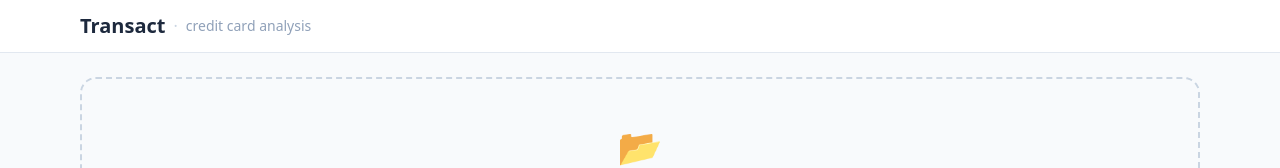
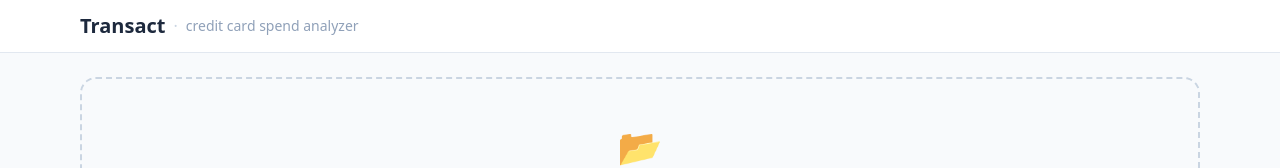
Before and after one commit to dwipam/transact, a React (Vite) app: page / in a window 1280 px wide. Shown: the top 168 px of the page. Built offline with nearby package versions, Linux system fonts and the light colour scheme.

Commit message:
update app subtitle

```diff
--- a/src/App.tsx
+++ b/src/App.tsx
@@ -81,7 +81,7 @@ export default function App() {
           <div className="flex items-center gap-2">
             <span className="text-xl font-bold text-slate-800">Transact</span>
             <span className="text-slate-300">·</span>
-            <span className="text-slate-400 text-sm">credit card analysis</span>
+            <span className="text-slate-400 text-sm">credit card spend analyzer</span>
           </div>
           {hasData && (
             <button
```
